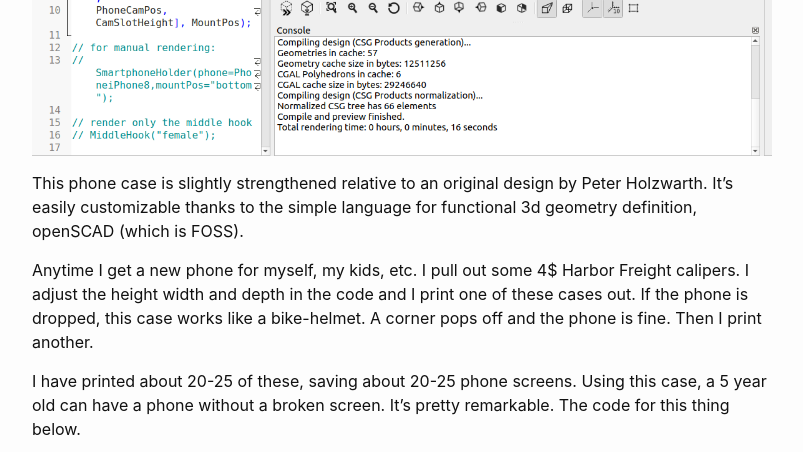
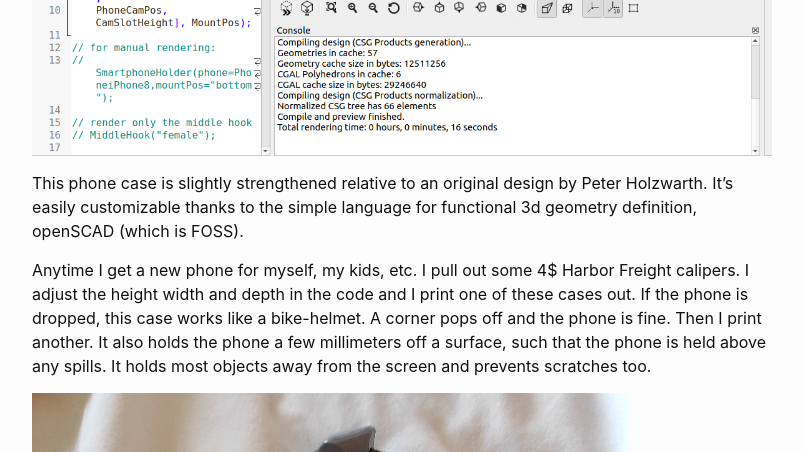
Before and after one commit to jparkhill/jparkhill.github.io, a Jekyll site: the page built from _posts/2020-11-05-TheMostUseful3DP.markdown, in a window 1280 px wide and 900 px high, scrolled down 793 px, cut to the strip 0-452 px from the top of the window. Shown: the whole strip, without its empty margins (238-1041 px from the left). Built offline with Jekyll 4.4.1, drawn with Linux system fonts in a browser that asks for light colours; comment, search, counter and statistics services are not loaded.

Commit message:
added real case

```diff
--- a/_posts/2020-11-05-TheMostUseful3DP.markdown
+++ b/_posts/2020-11-05-TheMostUseful3DP.markdown
@@ -13,7 +13,9 @@
 
 This phone case is slightly strengthened relative to an original design by Peter Holzwarth. It's easily customizable thanks to the simple language for functional 3d geometry definition, openSCAD (which is FOSS).
 
-Anytime I get a new phone for myself, my kids, etc. I pull out some 4$ Harbor Freight calipers. I adjust the height width and depth in the code and I print one of these cases out. If the phone is dropped, this case works like a bike-helmet. A corner pops off and the phone is fine. Then I print another.
+Anytime I get a new phone for myself, my kids, etc. I pull out some 4$ Harbor Freight calipers. I adjust the height width and depth in the code and I print one of these cases out. If the phone is dropped, this case works like a bike-helmet. A corner pops off and the phone is fine. Then I print another. It also holds the phone a few millimeters off a surface, such that the phone is held above any spills. It holds most objects away from the screen and prevents scratches too.
+
+![case](/assets/realcase.png)
 
 I have printed about 20-25 of these, saving about 20-25 phone screens. Using this case, a 5 year old can have a phone without a broken screen. It's pretty remarkable. The code for this thing below.
 
```
Also changed, not shown: assets/realcase.png (added).
